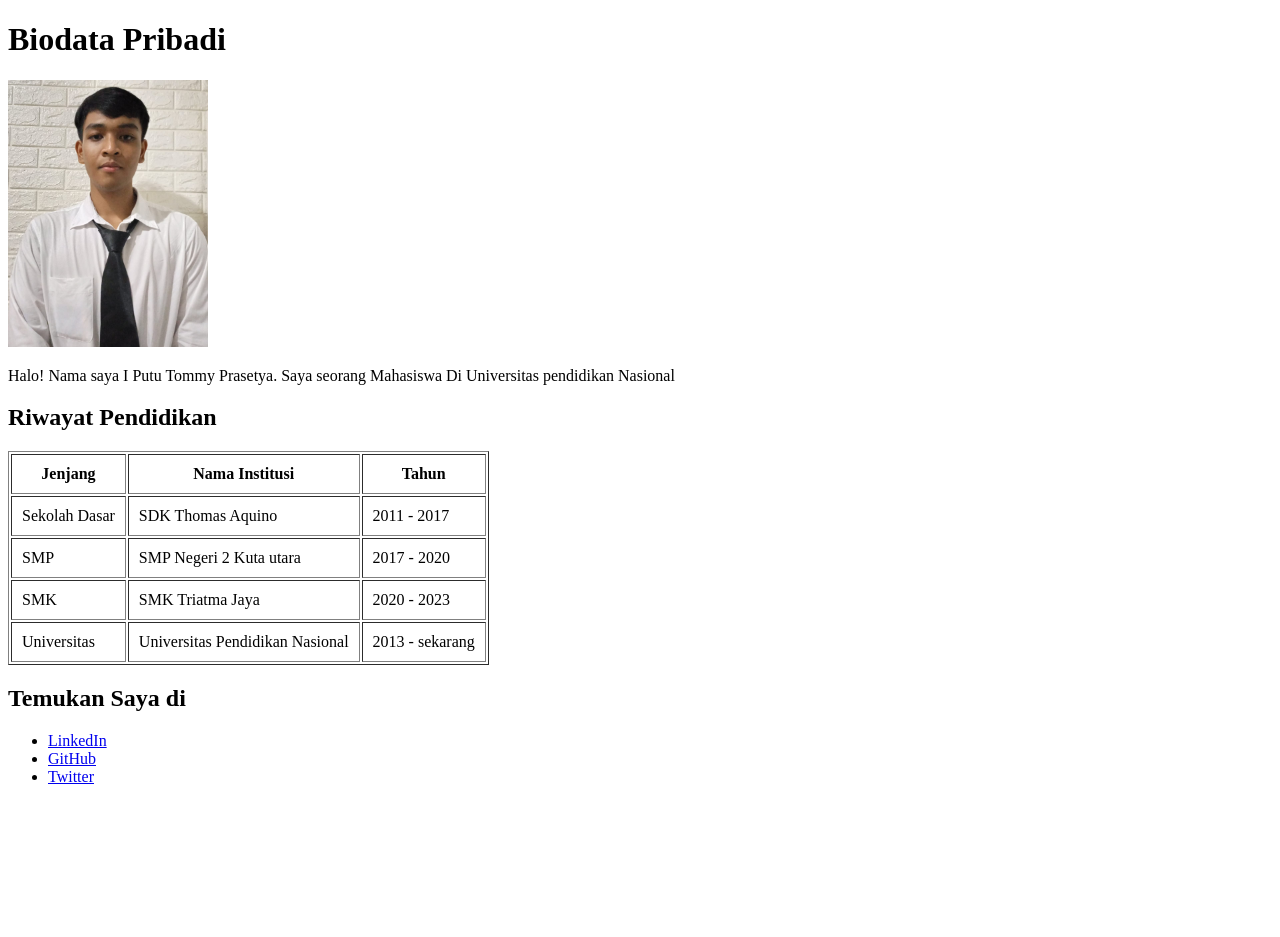
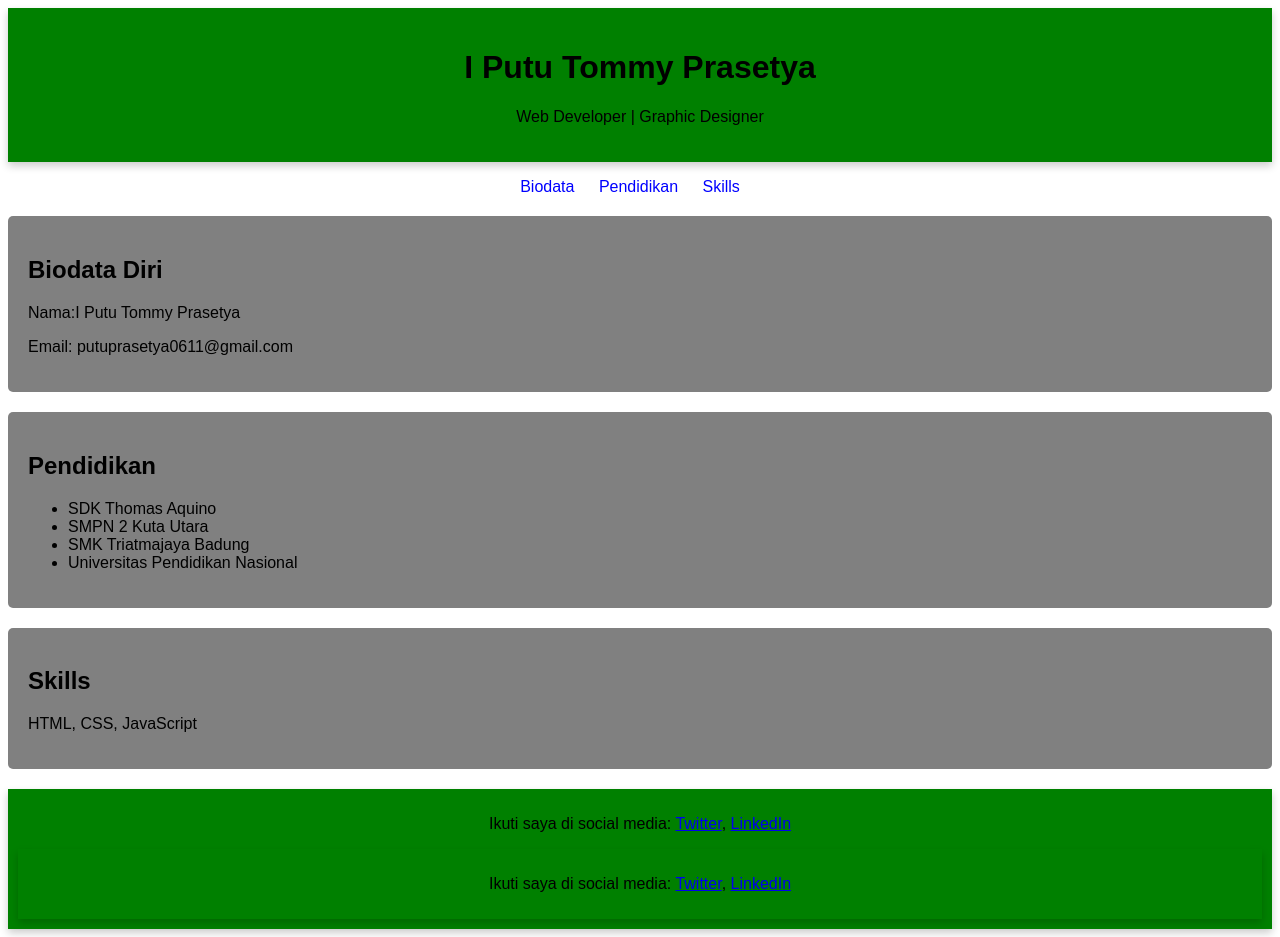
Before and after one commit to tomprasetya/biodata, a plain HTML site: page index.html in a window 1280 px wide. Before the commit the page ends 802 px from the top, so only its background shows below. Drawn offline with Linux system fonts and the light colour scheme.

Commit message:
Add files via upload

```diff
--- a/index.html
+++ b/index.html
@@ -1,56 +1,52 @@
 <!DOCTYPE html>
 <html lang="en">
 <head>
-    <meta charset="UTF-8">
-    <meta name="viewport" content="width=device-width, initial-scale=1.0">
-    <title>Biodata Pribadi</title>
+<meta charset="UTF-8">
+<meta name="viewport" content="width=device-width, initial-scale=1.0">
+<title>Curriculum Vitae</title>
+<link rel="stylesheet" href="style.css">
 </head>
 <body>
+    <header>
+        <h1>I Putu Tommy Prasetya</h1>
+        <p>Web Developer | Graphic Designer</p>
+    </header>
+<nav>
+    <ul>
+        <li><a href="#biodata">Biodata</a></li>
+        <li><a href="#pendidikan">Pendidikan</a></li>
+        <li><a href="#skills">Skills</a></li>
+    </ul>
+</nav>
+<section id="biodata">
+    <h2>Biodata Diri</h2>
+        <p>Nama:I Putu Tommy Prasetya</p>
+        <p>Email: putuprasetya0611@gmail.com</p>
+    <!-- Tambahkan lebih banyak biodata -->
+</section>
+ <section id="pendidikan">
+    <h2>Pendidikan</h2>
+    <ul>
+        <li>SDK Thomas Aquino</li>
+        <li>SMPN 2 Kuta Utara</li>
+        <li>SMK Triatmajaya Badung</li>
+        <li>Universitas Pendidikan Nasional</li>
+    <!-- Tambahkan lebih banyak pendidikan -->
+    </ul>
+</section>
+<section id="skills">
+    <h2>Skills</h2>
+    <p>HTML, CSS, JavaScript</p>
+    <!-- Tambahkan lebih banyak skills -->
+    </section>
+    <footer>
+    <p>Ikuti saya di social media: <a href="https://twitter.com/">Twitter</a>, <a
+    href="https://linkedin.com/">LinkedIn</a></p>
+</section>
+<footer>
+<p>Ikuti saya di social media: <a href="https://twitter.com/">Twitter</a>, <a
+href="https://linkedin.com/">LinkedIn</a></p>
+</footer>
 
-    <h1>Biodata Pribadi</h1>
-
-    <img src="WhatsApp Image 2024-09-18 at 22.35.07.jpeg" alt="Foto Profil Saya" width="200">
-
-    <p>Halo! Nama saya I Putu Tommy Prasetya. Saya seorang Mahasiswa Di Universitas pendidikan Nasional
-
-    <h2>Riwayat Pendidikan</h2>
-    <table border="1" cellpadding="10">
-        <thead>
-            <tr>
-                <th>Jenjang</th>
-                <th>Nama Institusi</th>
-                <th>Tahun</th>
-            </tr>
-        </thead>
-        <tbody>
-            <tr>
-                <td>Sekolah Dasar</td>
-                <td>SDK Thomas Aquino</td>
-                <td>2011 - 2017</td>
-            </tr>
-            <tr>
-                <td>SMP</td>
-                <td>SMP Negeri 2 Kuta utara</td>
-                <td>2017 - 2020</td>
-            </tr>
-            <tr>
-                <td>SMK</td>
-                <td>SMK Triatma Jaya </td>
-                <td>2020 - 2023</td>
-            </tr>
-            <tr>
-                <td>Universitas</td>
-                <td>Universitas Pendidikan Nasional</td>
-                <td>2013 - sekarang</td>
-            </tr>
-        </tbody>
-    </table>
-
-    <h2>Temukan Saya di</h2>
-    <ul>
-        <li><a href="https://www.linkedin.com/in/namaanda" target="_blank">LinkedIn</a></li>
-        <li><a href="https://github.com/namaanda" target="_blank">GitHub</a></li>
-        <li><a href="https://twitter.com/namaanda" target="_blank">Twitter</a></li>
-    </ul>
 </body>
 </html>
--- /dev/null
+++ b/style.css
@@ -0,0 +1,45 @@
+body {
+    font-family: Arial, sans-serif;
+}
+
+header{
+    background-color: green;
+    padding: 20px;
+    text-align: center;
+    box-shadow: 0 4px 8px rgba(0, 0, 0, 0.2);
+
+}
+
+nav ul {
+    list-style-type: none;
+    padding: 0;
+    text-align: center
+}
+
+nav ul li {
+    display: inline;
+    margin-right: 20px
+}
+
+nav ul li a {
+    text-decoration: none;
+    color: blue;
+}
+
+a:hover{
+    text-decoration: underline;
+}
+
+section {
+    margin: 20px 0;
+    padding: 20px;
+    background-color: grey;
+    border-radius: 5px;
+}
+
+footer {
+    background-color: green;
+    padding: 10px;
+    text-align: center;
+    box-shadow: 0 4px 8px rgba(0, 0, 0, 0.2);
+}
```
Also changed, not shown: Biodata.html (added, +127 -0 lines), 1 other file.
